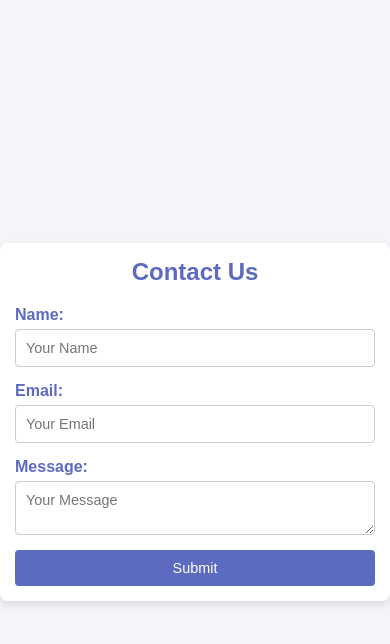
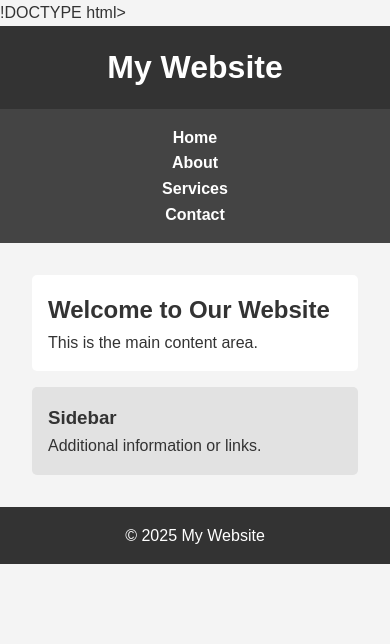
Before and after one commit to gvarshith666/htmlwebpage, a plain HTML site: page index.html in a window 390 px wide. Drawn offline with Linux system fonts and the light colour scheme.

Commit message:
responsive layout

```diff
--- a/index.html
+++ b/index.html
@@ -1,29 +1,38 @@
-<!DOCTYPE html>
+!DOCTYPE html>
 <html lang="en">
 <head>
   <meta charset="UTF-8">
   <meta name="viewport" content="width=device-width, initial-scale=1.0">
-    <title>Contact Us</title>
+  <title>Responsive Layout</title>
   <link rel="stylesheet" href="styles.css">
 </head>
 <body>
-    <div class="container">
-      <h2>Contact Us</h2>
-      <form id="contact-form" onsubmit="return validateForm()">
-        <label for="name">Name:</label>
-        <input type="text" id="name" name="name" placeholder="Your Name" required>
+  <header class="header">
+    <h1>My Website</h1>
+  </header>
 
-        <label for="email">Email:</label>
-        <input type="email" id="email" name="email" placeholder="Your Email" required>
+  <nav class="nav">
+    <ul>
+      <li><a href="#">Home</a></li>
+      <li><a href="#">About</a></li>
+      <li><a href="#">Services</a></li>
+      <li><a href="#">Contact</a></li>
+    </ul>
+  </nav>
 
-        <label for="message">Message:</label>
-        <textarea id="message" name="message" placeholder="Your Message" required></textarea>
+  <main class="main">
+    <section class="content">
+      <h2>Welcome to Our Website</h2>
+      <p>This is the main content area.</p>
+    </section>
+    <aside class="sidebar">
+      <h3>Sidebar</h3>
+      <p>Additional information or links.</p>
+    </aside>
+  </main>
 
-        <button type="submit">Submit</button>
-      </form>
-      <div id="error-message" class="error-message"></div>
-    </div>
-
-    <script src="scripts.js"></script>
+  <footer class="footer">
+    <p>&copy; 2025 My Website</p>
+  </footer>
 </body>
 </html>
--- a/styles.css
+++ b/styles.css
@@ -1,111 +1,92 @@
-  css
-
-  /* Apply box-sizing border-box globally */
-  *, *::before, *::after {
+/* Global Styles */
+*,
+*::before,
+*::after {
+  margin: 0;
+  padding: 0;
   box-sizing: border-box;
 }
 
-  /* Basic reset */
-  body, h2, form, label, input, textarea, button {
-    margin: 0;
-    padding: 0;
-    font-family: 'Arial', sans-serif;
-  }
-
-  /* Body styling */
 body {
-    background-color: #f4f4f9;
-    display: flex;
-    justify-content: center;
-    align-items: center;
-    height: 100vh;
+  font-family: Arial, sans-serif;
+  line-height: 1.6;
+  background-color: #f4f4f4;
   color: #333;
 }
 
-  /* Container styling */
-  .container {
-    background-color: #fff;
-    padding: 20px;
-    border-radius: 8px;
-    box-shadow: 0 4px 8px rgba(0, 0, 0, 0.1);
-    width: 100%;
-    max-width: 500px;
-    box-sizing: border-box;
+/* Header */
+.header {
+  background-color: #333;
+  color: white;
+  text-align: center;
+  padding: 1rem;
 }
 
-  /* Heading styling */
-  h2 {
-    text-align: center;
-    margin-bottom: 20px;
-    color: #5c6bc0;
+/* Navigation */
+.nav {
+  background-color: #444;
 }
 
-  /* Form styling */
-  form {
+.nav ul {
   display: flex;
-    flex-direction: column;
+  justify-content: center;
+  list-style: none;
+  padding: 1rem 0;
 }
 
-  /* Label styling */
-  label {
-    margin-bottom: 5px;
-    font-weight: bold;
-    color: #5c6bc0;
+.nav ul li {
+  margin: 0 1rem;
 }
 
-  /* Input and textarea styling */
-  input[type="text"], input[type="email"], textarea {
-    padding: 10px;
-    margin-bottom: 15px;
-    border: 1px solid #ccc;
-    border-radius: 4px;
-    font-size: 1rem;
-    width: 100%;
-    box-sizing: border-box;
+.nav ul li a {
+  color: white;
+  text-decoration: none;
+  font-weight: bold;
 }
 
-  /* Focus state for inputs */
-  input:focus, textarea:focus {
-    border-color: #5c6bc0;
-    outline: none;
+.nav ul li a:hover {
+  text-decoration: underline;
 }
 
-  /* Button styling */
-  button {
-    padding: 10px;
-    background-color: #5c6bc0;
-    color: white;
-    border: none;
-    border-radius: 4px;
-    font-size: 1rem;
-    cursor: pointer;
-    transition: background-color 0.3s;
+/* Main Content Area */
+.main {
+  display: grid;
+  grid-template-columns: 1fr 3fr;
+  gap: 1rem;
+  padding: 2rem;
 }
 
-  /* Button hover state */
-  button:hover {
-    background-color: #3f51b5;
+.content {
+  background-color: white;
+  padding: 1rem;
+  border-radius: 5px;
 }
 
-  /* Error message styling */
-  .error-message {
-    color: red;
-    font-size: 0.875rem;
-    margin-top: 10px;
-    display: none;
+.sidebar {
+  background-color: #e2e2e2;
+  padding: 1rem;
+  border-radius: 5px;
 }
 
-  /* Responsive design for smaller screens */
-  @media (max-width: 600px) {
-    .container {
-      padding: 15px;
+/* Footer */
+.footer {
+  background-color: #333;
+  color: white;
+  text-align: center;
+  padding: 1rem;
+  position: relative;
+  bottom: 0;
+  width: 100%;
 }
 
-    input[type="text"], input[type="email"], textarea {
-      font-size: 0.9rem;
+/* Media Queries for Responsiveness */
+@media (max-width: 768px) {
+  .nav ul {
+    flex-direction: column;
+    align-items: center;
   }
 
-    button {
-      font-size: 0.9rem;
+  .main {
+    grid-template-columns: 1fr;
   }
 }
```
Lines whose indentation alone changed are shown as unchanged.
